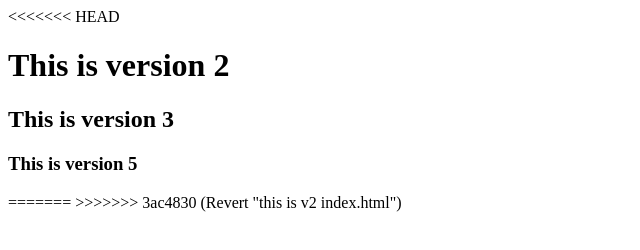
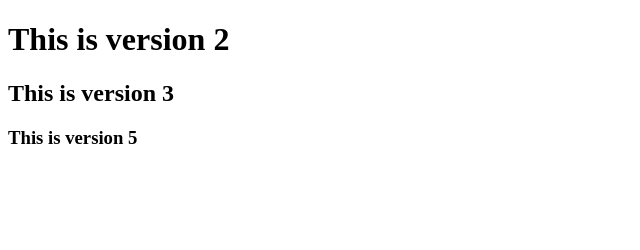
Before and after one commit to um-ex/myProfile, a plain HTML site: page index.html in a window 1280 px wide. Shown: the whole page, without its empty margins (0-640 px from the left). Drawn offline with Linux system fonts and the light colour scheme.

Commit message:
this is v5

```diff
--- a/index.html
+++ b/index.html
@@ -6,13 +6,13 @@
 	<title>Resume</title>
 </head>
 <body>
-<<<<<<< HEAD
+
+
 		<h1> This is version 2 </h1>
 		<h2> This is version 3 </h2>
 		<h3> This is version 5 </h3>
-=======
 
->>>>>>> 3ac4830 (Revert "this is v2 index.html")
+
 </body>
 
 </html>
```
